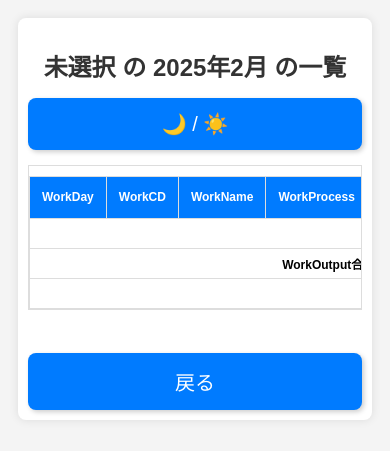
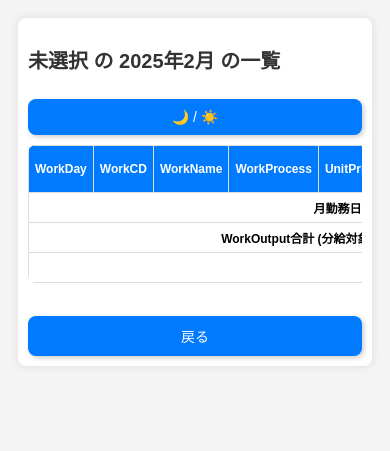
Before and after one commit to masanorimiyamoto-cloud/AirtableFlaskNew, a Flask app: page /records in a window 390 px wide. Shown: the top 451 px of the page. Run offline with Flask 3, Linux system fonts and the light colour scheme.

Commit message:
re 2025.217.15

```diff
--- a/static/styles.css
+++ b/static/styles.css
@@ -1,112 +1,63 @@
-/* 📌 基本レイアウト */
-body {
-    font-family: Arial, sans-serif;
-    background-color: #f4f4f4;
-    text-align: center;
-    padding: 20px;
-}
-
-/* 📌 コンテナ */
-.container {
-    max-width: 95%;
-    margin: 20px auto;
-    padding: 15px;
-    background: white;
-    border-radius: 8px;
-    box-shadow: 0px 0px 10px rgba(0, 0, 0, 0.1);
-    text-align: left;
-}
-
-/* 📌 タイトル */
-h2 {
-    text-align: center;
-    font-size: 22px;
-    font-weight: bold;
-    color: #333;
-    margin-bottom: 15px;
-}
-
-/* 📌 テーブルのレスポンシブ対応とヘッダー固定 */
-.table-container {
-    max-height: 500px; /* 適宜調整 */
-    overflow-y: auto;
-    margin-top: 15px;
-    border: 1px solid #ddd;
-}
-
+/* 📌 テーブルデザイン */
 table {
     width: 100%;
     border-collapse: collapse;
     margin-top: 10px;
+    border-radius: 8px;
+    overflow: hidden;
     background: white;
 }
-
 th, td {
     border: 1px solid #ddd;
     padding: 12px;
     text-align: center;
-    font-size: 16px;
-    white-space: nowrap;
+    font-size: 14px;
 }
-
 th {
     background: #007bff;
     color: white;
     font-weight: bold;
-}
-
-/* ✅ 通常時（ライトモード）のテーブル行の背景色 */
+}/* 📌 通常時（ライトモード）のテーブル行の背景色 */
 tbody tr:nth-child(even) {
     background: #f8f9fa;
 }
 
-/* ✅ 夜モード（ダークモード）のテーブル行の背景色修正 */
+/* 📌 夜モード（ダークモード）のテーブル行の背景色修正 */
 body.dark-mode tbody tr:nth-child(even) {
-    background: #333;
+    background: #333;  /* ✅ ダークモード時に背景を暗めに */
 }
 
-/* ✅ 夜モード（ダークモード）の通常行の文字色 */
+/* 📌 夜モード（ダークモード）の通常行の文字色 */
 body.dark-mode td {
-    color: #ddd;
+    color: #ddd; /* ✅ 文字色を少し明るめに */
 }
 
-/* ✅ 夜モード（ダークモード）のヘッダー */
+/* 📌 夜モード（ダークモード）のヘッダー */
 body.dark-mode th {
-    background: #444;
+    background: #444; /* ✅ ヘッダーをもう少し明るく */
     color: white;
 }
 
-/* ✅ 夜モード（ダークモード）のボーダー */
+/* 📌 夜モード（ダークモード）のボーダー */
 body.dark-mode td,
 body.dark-mode th {
-    border-color: #555;
+    border-color: #555; /* ✅ ボーダーも適切に調整 */
 }
 
 tbody tr:hover {
-    background: #e2e6ea;
+    background: #e2e6ea; /* ホバー時の色 */
 }
-
-/* 📌 ヘッダーの固定 */
-.table-container thead th {
-    position: sticky;
-    top: 0;
-    background: #007bff;
-    color: white;
-    z-index: 10;
-    padding: 12px;
-}
-
 /* 📌 ロゴとタイトルを並べる */
 .header {
     display: flex;
     align-items: center;
-    gap: 10px;
+    gap: 10px; /* ロゴとタイトルの間隔 */
 }
 
 /* 📌 ロゴのサイズ調整 */
 .logo {
-    width: 50px;
-    height: auto;
+    width: 50px;  /* 適宜調整 */
+    height: auto; /* 比率を維持 */
 }
 
 /* 📌 入力フォームのスタイル */
@@ -123,17 +74,16 @@ label {
     display: block;
     margin-top: 10px;
     color: #333;
-    font-size: 18px;
 }
 
 /* 📌 入力フィールドのデザイン */
 input, select {
     width: 100%;
-    padding: 12px;
+    padding: 10px;
     margin-top: 5px;
     border: 2px solid #ccc;
     border-radius: 5px;
-    font-size: 20px;
+    font-size: 16px;
     transition: border-color 0.3s;
 }
 
@@ -142,49 +92,13 @@ input:focus, select:focus {
     border-color: #007bff;
     outline: none;
 }
-.icon-button {
-    display: inline-block;
-    font-size: 14px;    /* 必要に応じて調整 */
-    line-height: 1;     /* アイコンの高さを詰める */
-    cursor: pointer;
-
-    /* デフォルトボタンの背景や枠線を除去 */
-    background: transparent;
-    border: none;
-    outline: none;
-    box-shadow: none;
-    padding: 0;
-    margin: 0;
-
-    /* 各ブラウザのappearanceをリセット */
-    -webkit-appearance: none;
-    -moz-appearance: none;
-    appearance: none;
-}
-
-/* Firefoxで発生する内側の余白を除去 */
-.icon-button::-moz-focus-inner {
-    border: 0;
-    padding: 0;
-    margin: 0;
-}
-
-/* ホバー時やフォーカス時も背景を付けない */
-.icon-button:hover,
-.icon-button:focus {
-    background: transparent !important;
-    outline: none !important;
-    box-shadow: none !important;
-}
-
 
 /* 📌 ボタンのデザイン */
 button {
-    display: block;
     background: #007bff;
     color: white;
-    font-size: 18px;
-    padding: 14px;
+    font-size: 16px;
+    padding: 12px;
     border: none;
     border-radius: 8px;
     cursor: pointer;
@@ -199,37 +113,33 @@ button:hover {
     transform: scale(1.05);
 }
 
-button:disabled {
-    background: #ccc;
-    cursor: not-allowed;
+/* 📌 スマホ向け調整 */
+@media (max-width: 768px) {
+    form {
+        padding: 15px;
+    }
+    input, select {
+        font-size: 14px;
+        padding: 8px;
+    }
+    button {
+        font-size: 14px;
+        padding: 10px;
+    }
 }
 
-/* 📌 スマホ向け調整 */
-/* ※ 画面幅が768px以下の場合は、むしろフォントサイズを大きくして視認性を確保 */
+
+/* 📌 フォントサイズ調整 */
+h2 {
+    font-size: 20px;
+    font-weight: bold;
+    color: #333;
+    margin-bottom: 10px;
+}
 @media (max-width: 768px) {
-    body {
-        font-size: 24px;
-    }
-    .container {
-        padding: 20px;
-    }
-    h2 {
-        font-size: 24px;
-    }
-    label {
-        font-size: 20px;
-    }
-    input, select {
-        font-size: 22px;
-        padding: 12px;
-    }
-    button {
-        font-size: 20px;
-        padding: 14px;
-    }
     th, td {
-        font-size: 18px;
-        padding: 12px;
+        font-size: 12px;
+        padding: 8px;
     }
 }
 
@@ -254,9 +164,3 @@ button:disabled {
 .container {
     animation: fadeIn 0.3s ease-in-out;
 }
-/* 既存の .icon-button 定義はそのまま */
-
-/* 小さいアイコン用の追加スタイル */
-.icon-button.small-icon {
-    font-size: 14px; /* 必要に応じて数値を調整 */
-}
--- a/templates/records.html
+++ b/templates/records.html
@@ -117,10 +117,9 @@
                             <td>
                                 <a href="{{ url_for('edit_record', record_id=record.id) }}" class="icon-button">✏️</a>
                                 <form method="POST" action="{{ url_for('delete_record', record_id=record.id) }}" style="display:inline;">
-                                  <button type="submit" class="icon-button" onclick="return confirm('本当に削除しますか？');">🗑️</button>
+                                    <button type="submit" class="icon-button" onclick="return confirm('本当に削除しますか？');">🗑️</button>
                                 </form>
                             </td>
-
                         </tr>
                     {% endfor %}
                 </tbody>
```
